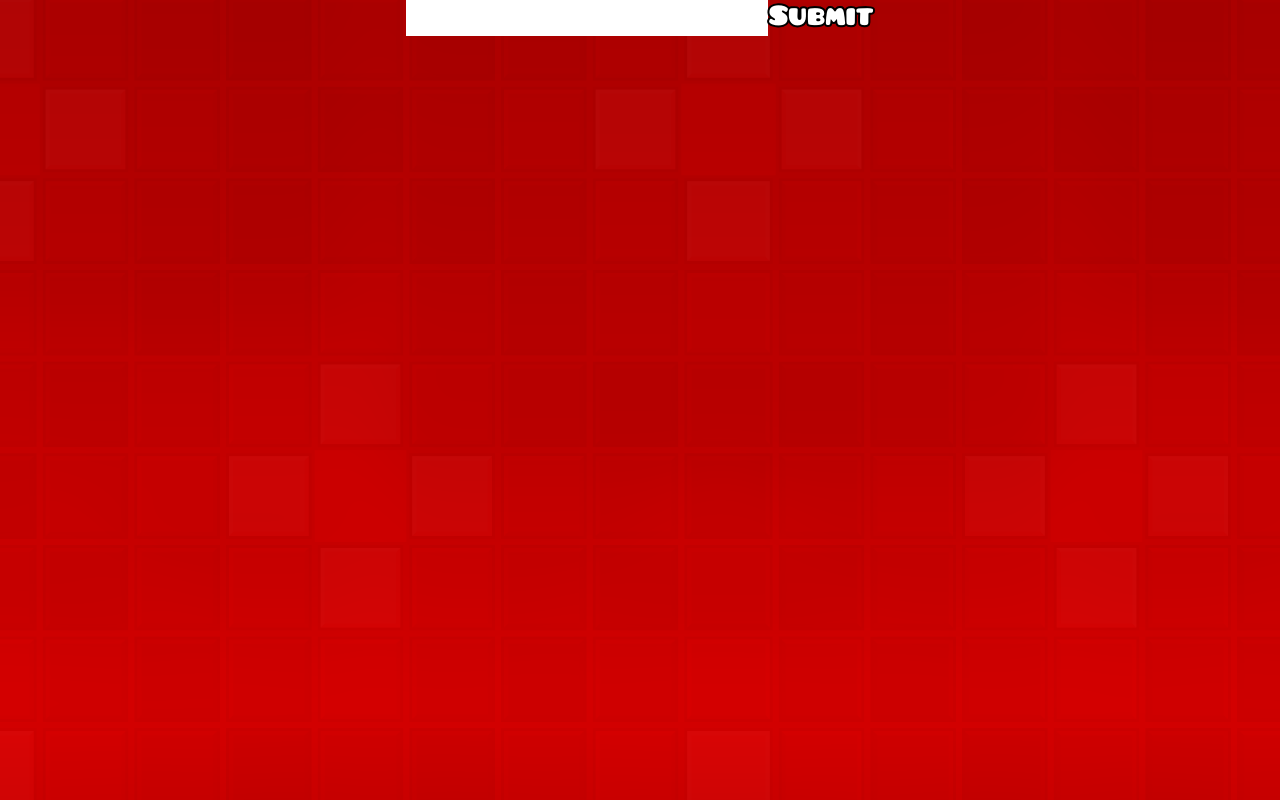
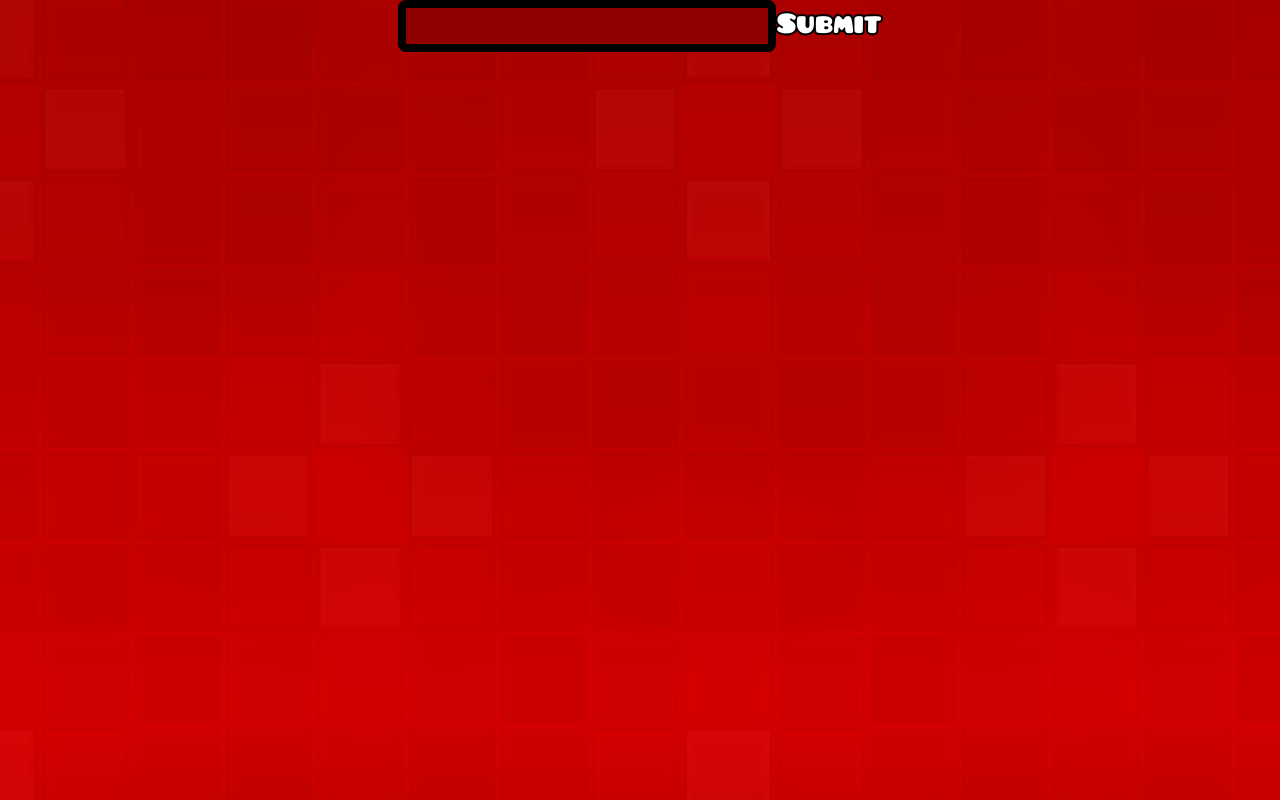
Before and after one commit to redstone59/Nine-Circ-le, a React (Vite) app: page / in a window 1280 px wide. Built offline with nearby package versions, Linux system fonts and the light colour scheme.

Commit message:
Prettify combobox

```diff
--- a/src/ui/App.tsx
+++ b/src/ui/App.tsx
@@ -2,7 +2,7 @@ import Game from "./Game";
 
 export default function App() {
   return (
-    <div className="min-h-svh bg-[url('assets/widescreen_background.png')] bg-fixed font-standard text-3xl">
+    <div className="min-h-lvh bg-[url('assets/widescreen_background.png')] bg-fixed font-standard text-3xl">
       <Game />
     </div>
   );
--- a/src/ui/Game.tsx
+++ b/src/ui/Game.tsx
@@ -63,6 +63,7 @@ export default function Game() {
       >
         <Combobox value={selectedId} onChange={setSelectedId}>
           <ComboboxInput<string>
+            className="bg-dark-red border-8 border-black rounded-lg"
             onChange={(e) => setNameQuery(e.target.value)}
             displayValue={(id) => filteredLevels[id]?.name}
           />
```
